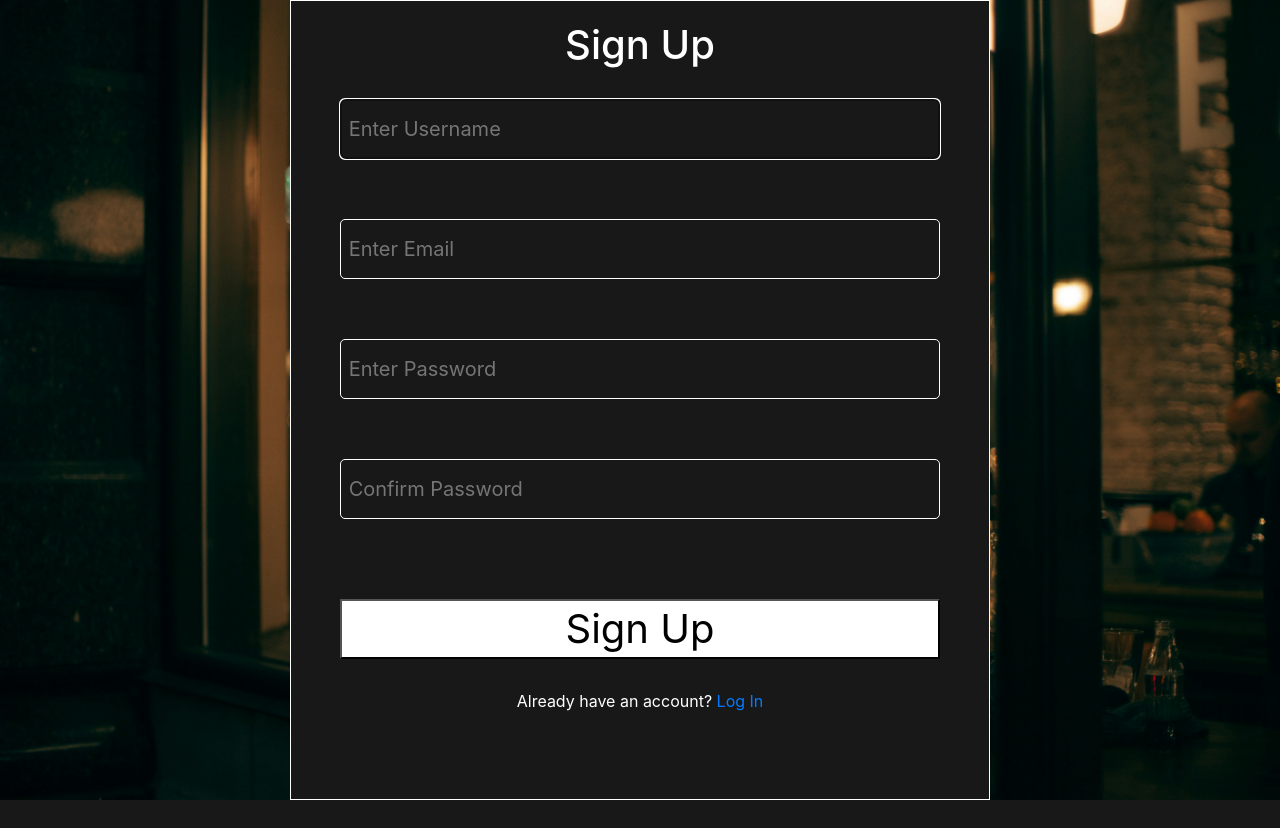
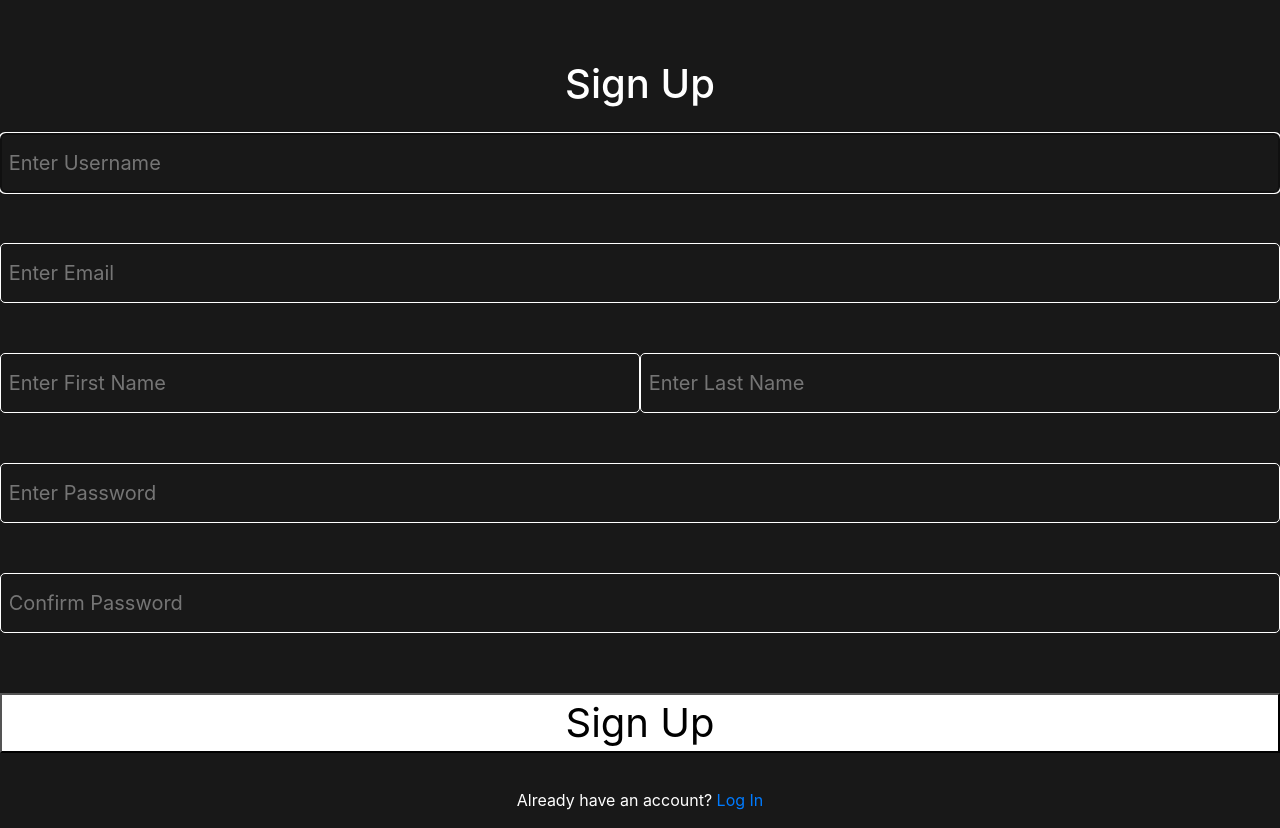
Before and after one commit to Zokibi/Group-6---Fall2024, a Django app: page /signup/ in a window 1280 px wide. Before the commit the page ends 800 px from the top, so only its background shows below. Run offline with Django 5.2, Linux system fonts and the light colour scheme; some libraries are stand-ins or nearby versions.

Commit message:
Fixed Scaling of the Login and Sign In Pages

```diff
--- a/Table Management Software/TableManagementSoftware/TMS/forms.py
+++ b/Table Management Software/TableManagementSoftware/TMS/forms.py
@@ -8,23 +8,33 @@ class CreateUserForm(UserCreationForm):
             self.fields['username'].widget.attrs.update({
                  'placeholder': ' Enter Username',
                  'class': 'form-input',
-                 'style': 'height: 60px; width: 600px; background-color: transparent; border: 1px white solid; border-radius: 5px; font-size: 20px; color: white'
+                 'style': 'background-color: transparent; border: 1px white solid; border-radius: 5px; font-size: 20px; color: white'
             })
             self.fields['email'].widget.attrs.update({
                  'placeholder': ' Enter Email',
                  'class': 'form-input',
-                 'style': 'height: 60px; width: 600px; background-color: transparent; border: 1px white solid; border-radius: 5px; font-size: 20px; color: white'
+                 'style': 'background-color: transparent; border: 1px white solid; border-radius: 5px; font-size: 20px; color: white'
+            })
+            self.fields['first_name'].widget.attrs.update({
+                 'placeholder': ' Enter First Name',
+                 'style': 'background-color: transparent; border: 1px white solid; border-radius: 5px; font-size: 20px; color: white',
+                 'class': 'name-input',
+            })
+            self.fields['last_name'].widget.attrs.update({
+                 'placeholder': ' Enter Last Name',
+                 'style': 'background-color: transparent; border: 1px white solid; border-radius: 5px; font-size: 20px; color: white',
+                 'class': 'name-input',
             })
             self.fields['password1'].widget.attrs.update({
                  'placeholder': ' Enter Password',
                  'class': 'form-input',
-                 'style': 'height: 60px; width: 600px; background-color: transparent; border: 1px white solid; border-radius: 5px; font-size: 20px; color: white'
+                 'style': 'background-color: transparent; border: 1px white solid; border-radius: 5px; font-size: 20px; color: white'
             })
             self.fields['password2'].widget.attrs.update({
                  'placeholder': ' Confirm Password',
                  'class': 'form-input',
-                 'style': 'height: 60px; width: 600px; background-color: transparent; border: 1px white solid; border-radius: 5px; font-size: 20px; color: white'
+                 'style': 'background-color: transparent; border: 1px white solid; border-radius: 5px; font-size: 20px; color: white'
             })
     class Meta:
         model = User
-        fields = ['username', 'email', 'password1', 'password2']
+        fields = ['username', 'email', 'first_name', 'last_name','password1', 'password2']
--- a/Table Management Software/TableManagementSoftware/TMS/static/css/sign_in.css
+++ b/Table Management Software/TableManagementSoftware/TMS/static/css/sign_in.css
@@ -31,7 +31,7 @@ body {
   justify-content: center;
 }
 .wrapper-signup {
-  height: 800px;
+  height: 900px;
   width: 700px;
   background-color: rgb(24, 24, 24);
   border: solid white 1px;
@@ -74,7 +74,6 @@ h1 {
   width: 600px;
 }
 
-
 button {
   width: 600px;
   height: 60px;
@@ -98,6 +97,10 @@ input[type="checkbox"] {
   margin-right: 20px;
   float: left;
 }
+.name-input {
+  height: 60px;
+  width: 295px;
+}
 
 #remember-checkbox {
   margin-top: 20px;
@@ -111,7 +114,10 @@ p {
   color: white;
 }
 
-@media (max-width: 700px) {
+@media (max-width: 700px), (max-height: 1000px) {
+  html {
+    width: 100vw;
+  }
   body {
     background-image: none;
     background-color: rgb(24, 24, 24);
@@ -135,23 +141,26 @@ p {
   .input-field {
     margin: 10px;
     height: 50px;
-    width: 90vw;
-    display: inline-block;
+    width: 100vw;
+    display: flex;
     margin-bottom: 50px;
     color: white;
     align-items: center;
   }
   input {
-    height: 60px;
-    width: 90vw;
+    flex: 1;
     background: transparent;
     color: white;
     font-size: 20px;
+    width: 100%;
   }
-
+  .name-input .form-input{
+    width: 100vw;
+    flex: 1;
+    box-sizing: border-box;
+  }
   button {
-    width: 90vw;
-    height: 60px;
+    flex: 1;
     font-size: 40px;
     background-color: white;
     color: black;
--- a/Table Management Software/TableManagementSoftware/TMS/templates/sign_up.html
+++ b/Table Management Software/TableManagementSoftware/TMS/templates/sign_up.html
@@ -11,6 +11,10 @@
     </div>
     <div class="input-field">
       {{form.email}}
+    </div>
+    <div class="input-field">
+      {{form.first_name}}
+      {{form.last_name}}
     </div>
     <div class="input-field">
       {{form.password1}}
```
Also changed, not shown: Table Management Software/TableManagementSoftware/TableManagementSoftware/settings.py (+5 -4 lines).
